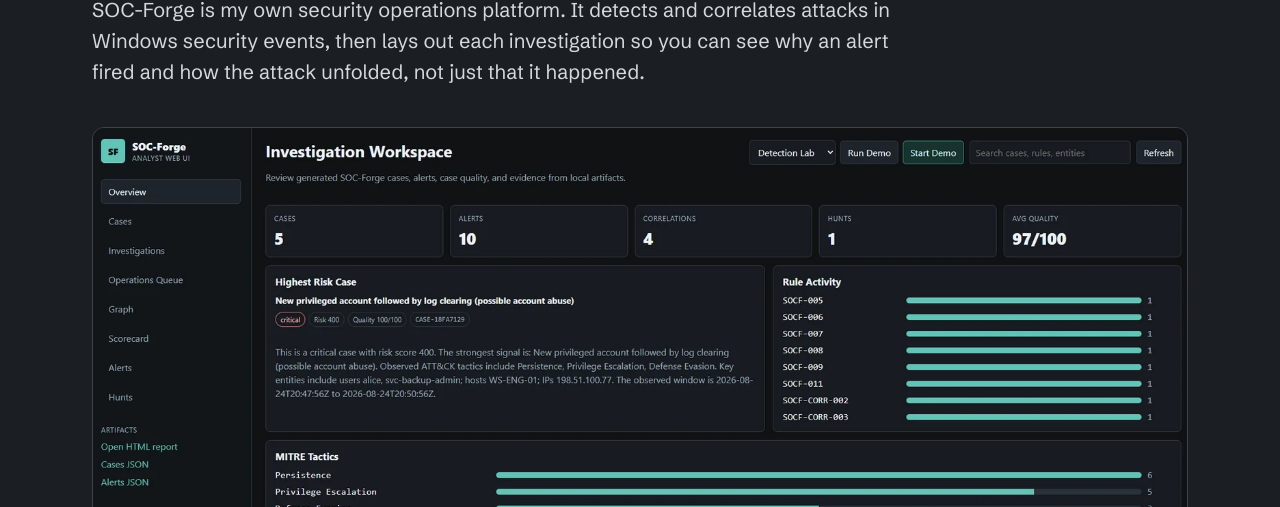
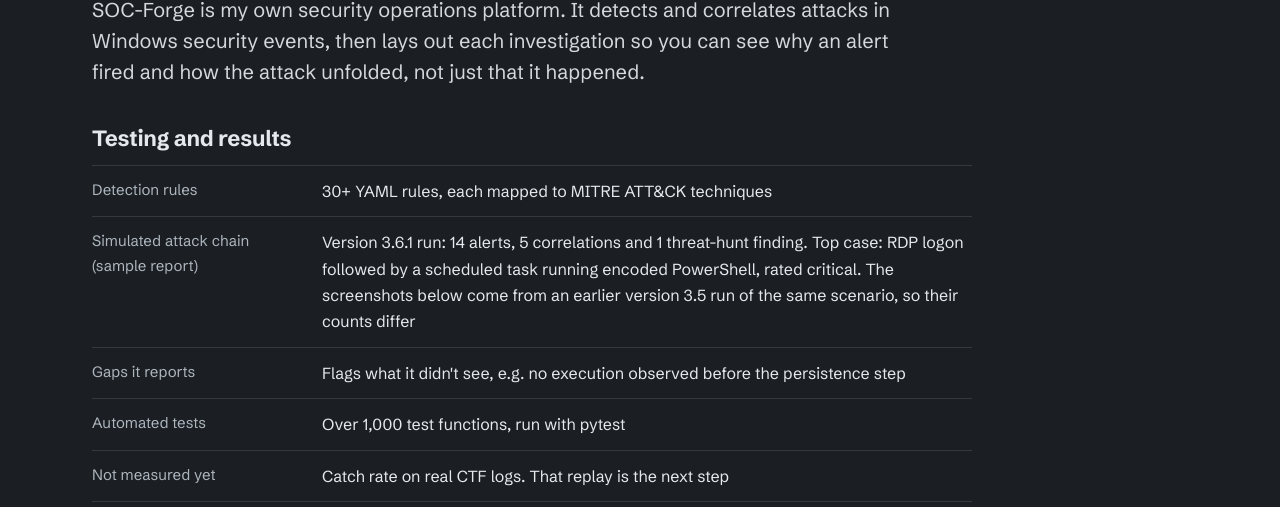
Before and after one commit to paullydd/paullydd.github.io, a plain HTML site: page index.html in a window 1280 px wide. Both pictures are taken after a click on the button 391 px from the left and 1164 px from the top of the page. Shown: the part 293-800 px from the top of the page. Drawn offline with Linux system fonts and the light colour scheme.

Commit message:
Results first, label SOC-Forge runs

```diff
--- a/content.js
+++ b/content.js
@@ -92,11 +92,11 @@ window.SITE = {
       "images": [
         {
           "src": "images/soc-forge-command-center.webp",
-          "caption": "The web workspace: cases, rule activity and the ATT&CK tactics behind them"
+          "caption": "The web workspace (version 3.5 demo run): cases, rule activity and the ATT&CK tactics behind them"
         },
         {
           "src": "images/soc-forge-attack-chain.webp",
-          "caption": "Detection lab result for a simulated attack chain: 6 rules fired, 10 alerts, 5 cases"
+          "caption": "Detection lab, attack-chain simulation (version 3.5 run): 6 rules fired, 10 alerts, 5 cases"
         },
         {
           "src": "images/soc-forge-rule-explainability.webp",
@@ -111,8 +111,8 @@ window.SITE = {
           "value": "30+ YAML rules, each mapped to MITRE ATT&CK techniques"
         },
         {
-          "label": "Simulated attack chain",
-          "value": "14 alerts, 5 correlations and 1 threat-hunt finding. Top case: RDP logon followed by a scheduled task running encoded PowerShell, rated critical (see the sample report)"
+          "label": "Simulated attack chain (sample report)",
+          "value": "Version 3.6.1 run: 14 alerts, 5 correlations and 1 threat-hunt finding. Top case: RDP logon followed by a scheduled task running encoded PowerShell, rated critical. The screenshots below come from an earlier version 3.5 run of the same scenario, so their counts differ"
         },
         {
           "label": "Gaps it reports",
--- a/index.html
+++ b/index.html
@@ -212,6 +212,8 @@ footer a{color:var(--muted)}
 .side .tags{margin:0}
 .side .btn{width:100%;justify-content:center}
 .side-links{display:grid;gap:10px}
+.p-results{max-width:880px;margin-bottom:56px}
+.p-results h2{font-size:22px;letter-spacing:-.01em;margin:0 0 14px}
 .results{margin:0;border-top:1px solid var(--line)}
 .results div{display:grid;grid-template-columns:210px 1fr;gap:20px;padding:12px 0;border-bottom:1px solid var(--line)}
 .results dt{color:var(--muted);font-size:15px}
@@ -585,10 +587,10 @@ function renderProject(slug){
       <h1 id="p-title" tabindex="-1" style="outline:none">${esc(c.name)}</h1>
       <p class="lede">${esc(c.lede)}</p>
     </header>
+    ${(c.results||[]).filter(r=>r.label||r.value).length ? `<section class="p-results"><h2>Testing and results</h2><dl class="results">${c.results.filter(r=>r.label||r.value).map(r=>`<div><dt>${esc(r.label)}</dt><dd>${esc(r.value)}</dd></div>`).join("")}</dl></section>` : ""}
     ${gallery}
     <div class="p-body">
       <div>
-        ${(c.results||[]).filter(r=>r.label||r.value).length ? `<section><h2>Testing and results</h2><dl class="results">${c.results.filter(r=>r.label||r.value).map(r=>`<div><dt>${esc(r.label)}</dt><dd>${esc(r.value)}</dd></div>`).join("")}</dl></section>` : ""}
         ${sec("What I did", c.did)}
         ${sec("Findings and results", c.findings)}
         ${c.next ? `<section><h2>What's next</h2><p>${esc(c.next)}</p></section>` : ""}
```
